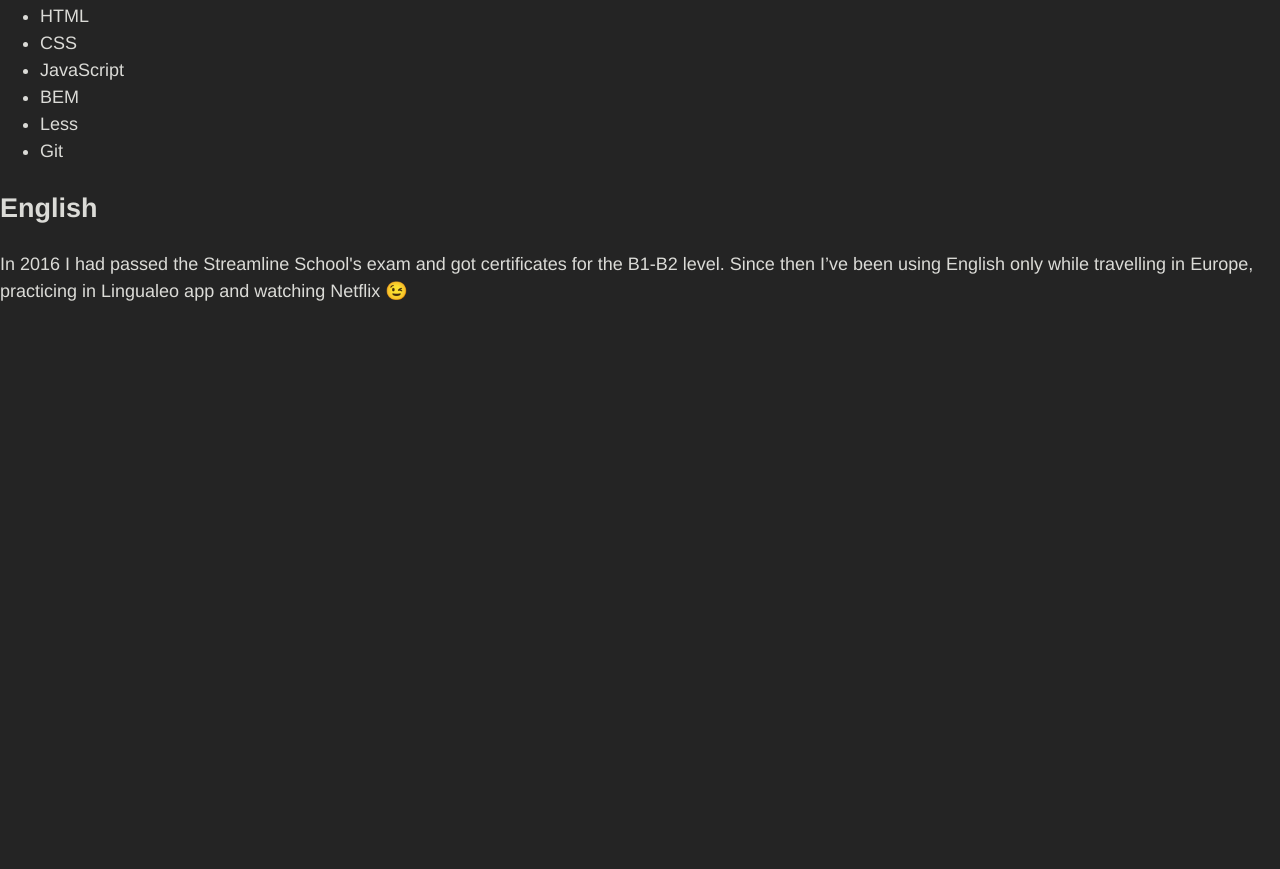
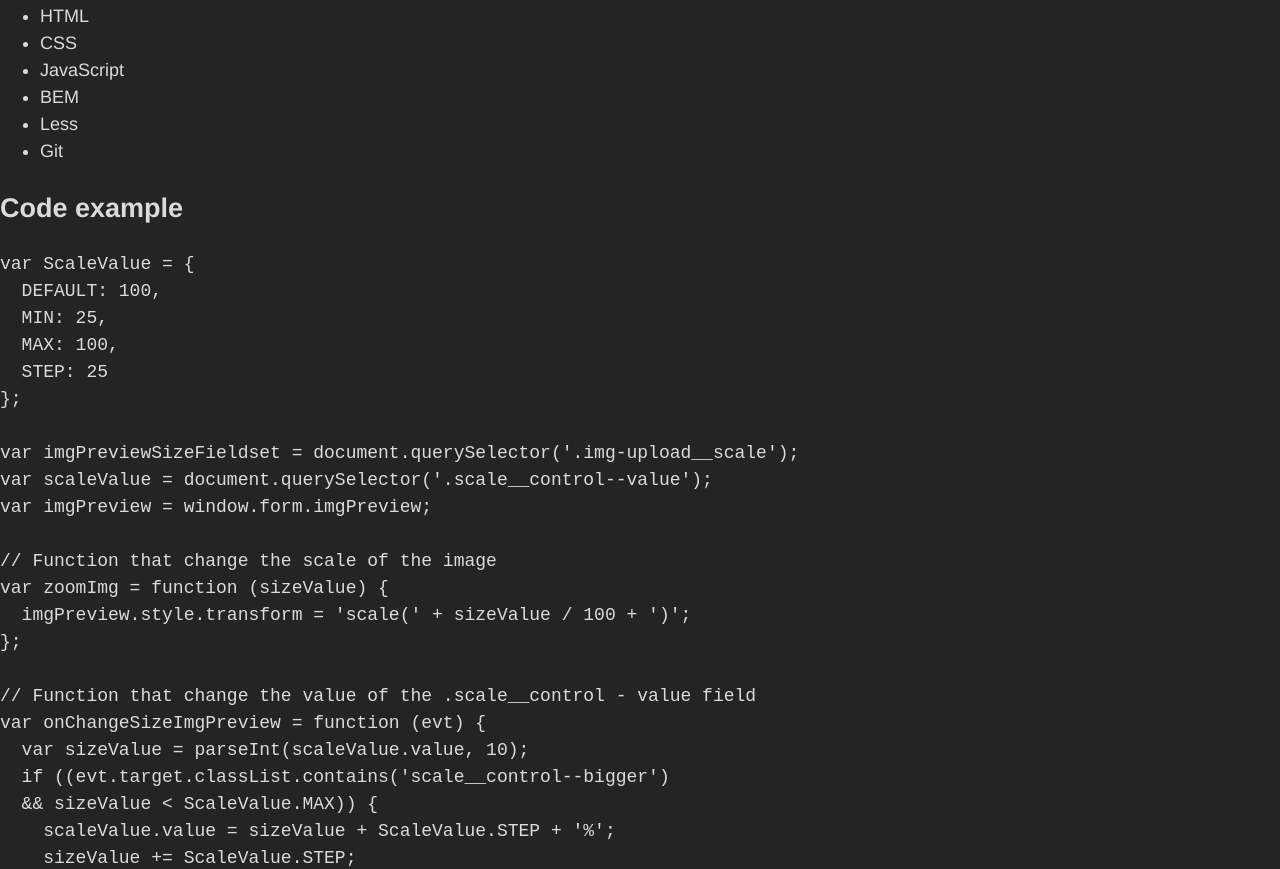
Before and after one commit to darya-d/rsschool-cv, a plain HTML site: page index.html in a window 1280 px wide. Shown: the part 1040-1909 px from the top of the page. Before the commit the page ends 1363 px from the top, so only its background shows below. Drawn offline with nearby package versions, Linux system fonts and the light colour scheme.

Commit message:
feat: add section of code example

```diff
--- a/index.html
+++ b/index.html
@@ -79,6 +79,47 @@
           </ul>
         </section>
 
+        <!-- Code example -->
+        <section class="section code">
+          <h2 class="title">Code example</h2>
+          <pre class="code__example">
+var ScaleValue = {
+  DEFAULT: 100,
+  MIN: 25,
+  MAX: 100,
+  STEP: 25
+};
+
+var imgPreviewSizeFieldset = document.querySelector('.img-upload__scale');
+var scaleValue = document.querySelector('.scale__control--value');
+var imgPreview = window.form.imgPreview;
+
+// Function that change the scale of the image
+var zoomImg = function (sizeValue) {
+  imgPreview.style.transform = 'scale(' + sizeValue / 100 + ')';
+};
+
+// Function that change the value of the .scale__control - value field
+var onChangeSizeImgPreview = function (evt) {
+  var sizeValue = parseInt(scaleValue.value, 10);
+  if ((evt.target.classList.contains('scale__control--bigger')
+  && sizeValue < ScaleValue.MAX)) {
+    scaleValue.value = sizeValue + ScaleValue.STEP + '%';
+    sizeValue += ScaleValue.STEP;
+    zoomImg(sizeValue);
+  } else if ((evt.target.classList.contains('scale__control--smaller')
+    && sizeValue > ScaleValue.MIN)) {
+    scaleValue.value = sizeValue - ScaleValue.STEP + '%';
+    sizeValue -= ScaleValue.STEP;
+    zoomImg(sizeValue);
+  }
+};
+
+imgPreviewSizeFieldset.addEventListener('click', onChangeSizeImgPreview);
+					</pre>
+          <p class="description">You can visit my <a href="https://github.com/darya-d?tab=repositories">GitHub page</a> to see more.</p>
+        </section>
+
         <!-- English (what kind of practice you had, how long it lasted and so on) -->
         <section class="section english">
           <h2 class="title">English</h2>
```
